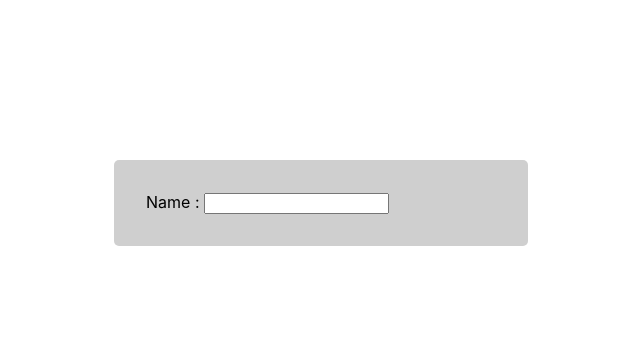
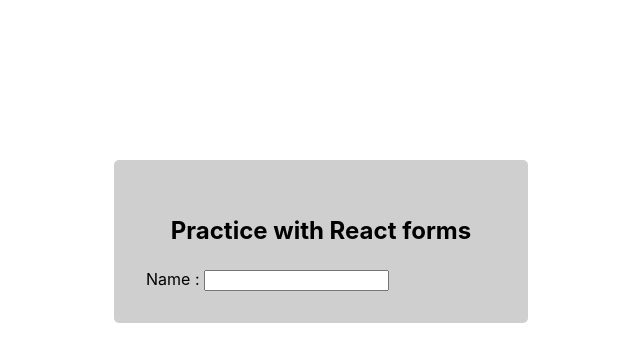
Before and after one commit to barnardwben/rforms, a React (Create React App) app: page / in a window 1280 px wide. Shown: the top 362 px of the page, without its empty margins (319-959 px from the left). Built offline with nearby package versions, Linux system fonts and the light colour scheme.

Commit message:
Added content to Form component

```diff
--- a/src/Form.js
+++ b/src/Form.js
@@ -5,6 +5,7 @@ const Form = () => {
   return (
     <>
       <article>
+        <h3>Practice with React forms</h3>
         <form className="form-container">
           <div>
             <label htmlFor="firstName">Name : </label>
```
Also changed, not shown: 1 other file (tests, documents, lock files or other folders).
